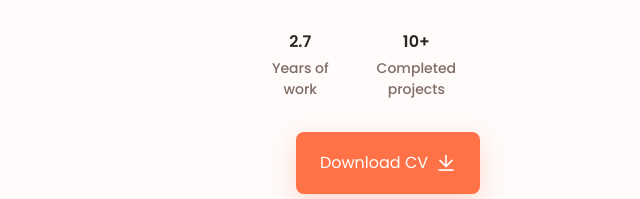
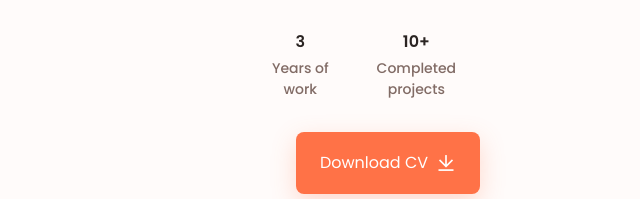
Before and after one commit to aditipuranik16/portfolio, a plain HTML site: page miniPort.html in a window 1280 px wide. Shown: the part 328-527 px from the top of the page, 252-892 px from the left. Drawn offline with nearby package versions, Linux system fonts and the light colour scheme.

Commit message:
Update miniPort.html

```diff
--- a/miniPort.html
+++ b/miniPort.html
@@ -42,7 +42,7 @@
 
             <div class="profile-info grid">
                 <div class="profile-info-group">
-                    <h3 class="profile-info-number">2.7</h3>
+                    <h3 class="profile-info-number">3</h3>
                     <p class="profile-info-desc">Years of <br> work</p>
                 </div>
                 <div class="profile-info-group">
```
